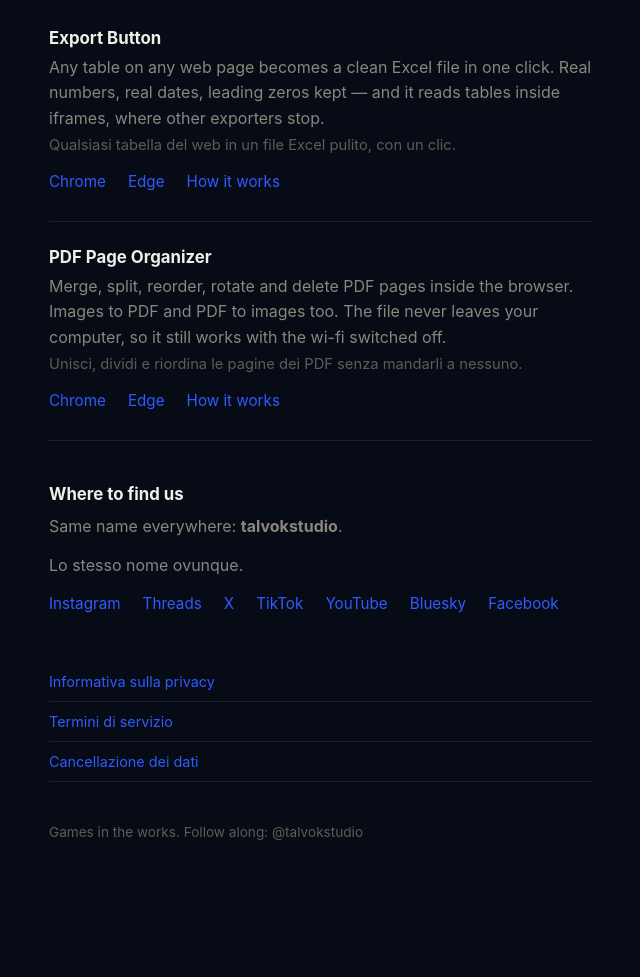
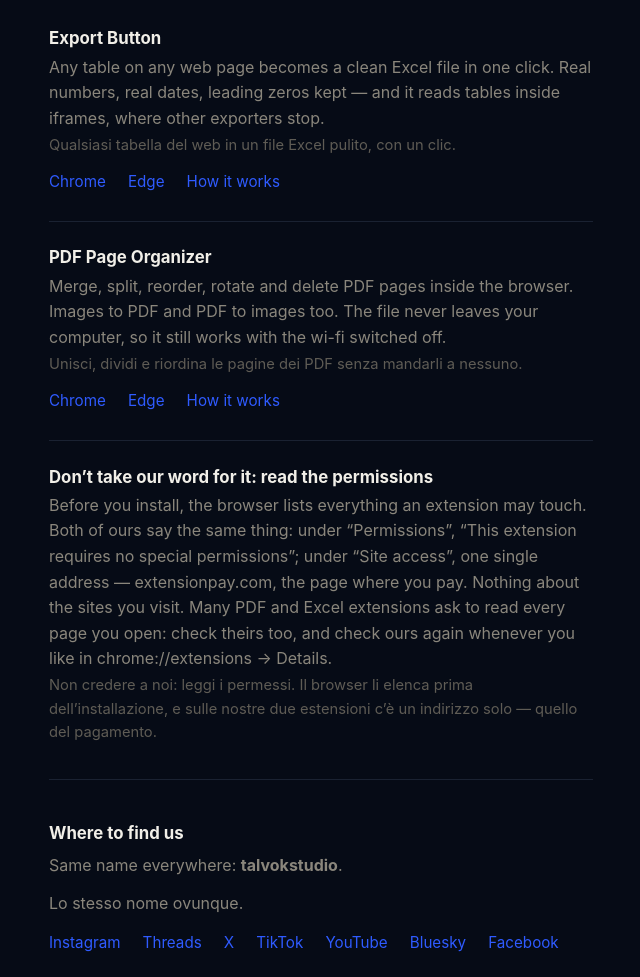
Before and after one commit to talvok/talvok.github.io, a plain HTML site: page index.html in a window 1280 px wide. Shown: the part 288-1265 px from the top of the page, without its empty margins (319-959 px from the left). Before the commit the page ends 1212 px from the top, so only its background shows below. Drawn offline with Linux system fonts and the light colour scheme.

Commit message:
Home: «Non credere a noi: leggi i permessi», con le parole vere del browser
Le due estensioni non chiedono permessi: alla voce Permissions il browser scrive
«This extension requires no special permissions» e sotto Site access compare un
indirizzo solo, extensionpay.com (la pagina del pagamento). Misurato il 10/11/2026
caricando le due estensioni in un Chromium vero, lingua per lingua.

Aggiornata anche la descrizione che si legge su Google: prima ripeteva la promessa
«nothing is uploaded», che dicono tutti i concorrenti; adesso porta la prova.

Co-Authored-By: Claude Opus 5 <noreply@anthropic.com>
Claude-Session: https://claude.ai/code/session_01SfXKVEbrg9XU5w4aQ6VAA3

```diff
--- a/index.html
+++ b/index.html
@@ -2,7 +2,7 @@
 <html lang="en">
 <head><meta charset="utf-8"><meta name="viewport" content="width=device-width, initial-scale=1">
 <title>Talvok — browser extensions that keep your files on your computer</title>
-<meta name="description" content="Talvok is a one-person studio. Export Button turns any web table into a clean Excel file; PDF Page Organizer merges, splits and reorders PDF pages inside your browser. Nothing is uploaded.">
+<meta name="description" content="Talvok is a one-person studio. Export Button turns any web table into a clean Excel file; PDF Page Organizer merges, splits and reorders PDF pages inside your browser. Don’t take our word for it: both ask the browser for no special permissions.">
 <meta property="og:title" content="Talvok — independent studio">
 <meta property="og:description" content="Browser extensions and games. Your files never leave your computer.">
 <style>
@@ -61,6 +61,18 @@
   </div>
 
 
+  <div class="prodotto">
+    <h2>Don’t take our word for it: read the permissions</h2>
+    <p>Before you install, the browser lists everything an extension may touch. Both of ours say the same
+    thing: under “Permissions”, “This extension requires no special permissions”; under “Site access”, one
+    single address — extensionpay.com, the page where you pay. Nothing about the sites you visit. Many PDF
+    and Excel extensions ask to read every page you open: check theirs too, and check ours again whenever
+    you like in chrome://extensions → Details.</p>
+    <p class="it">Non credere a noi: leggi i permessi. Il browser li elenca prima dell’installazione, e sulle
+    nostre due estensioni c’è un indirizzo solo — quello del pagamento.</p>
+  </div>
+
+
   <div class="dove">
     <h2>Where to find us</h2>
     <p>Same name everywhere: <strong>talvokstudio</strong>.</p>
```
